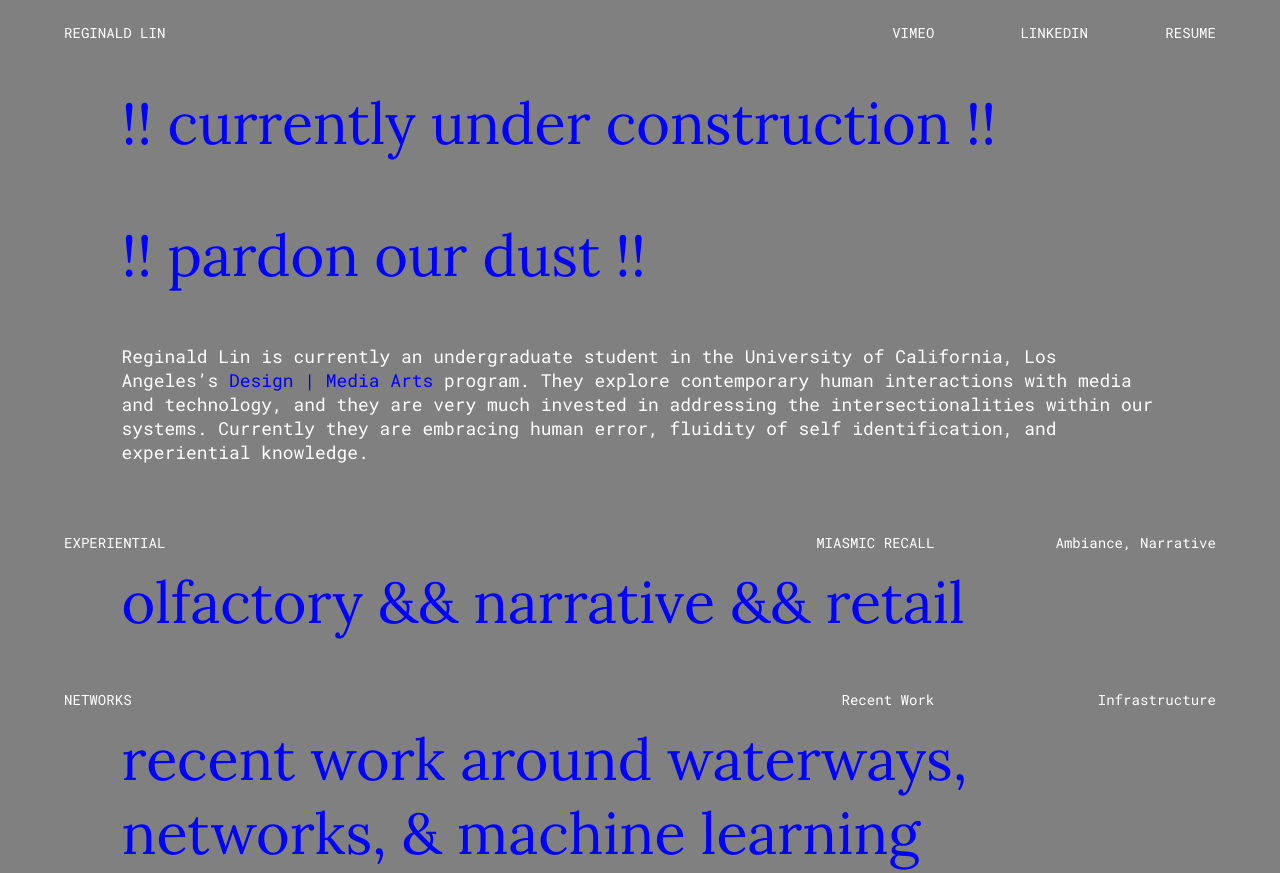
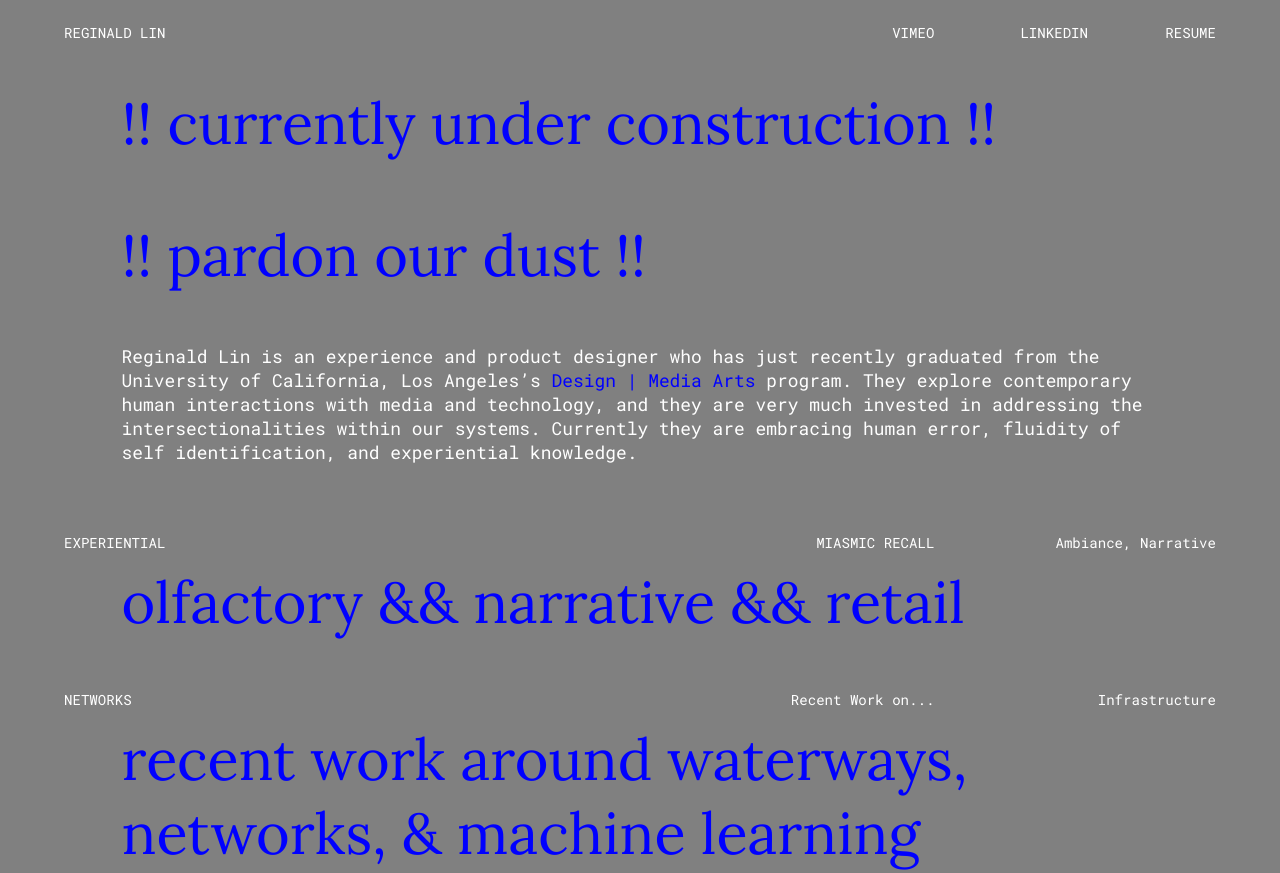
Before and after one commit to reggielin/reggielin.github.io, a plain HTML site: page index.html in a window 1280 px wide. Shown: the top 873 px of the page. Drawn offline with nearby package versions, Linux system fonts and the light colour scheme.

Commit message:
Bio Edit

```diff
--- a/index.html
+++ b/index.html
@@ -37,7 +37,7 @@
 
         <section class= "about-me">
             <p class= "en-text">
-                Reginald Lin is currently an undergraduate student in the University of California, Los Angeles’s
+                Reginald Lin is an experience and product designer who has just recently graduated from the University of California, Los Angeles’s
 
 				<a href="https://dma.ucla.edu">Design | Media Arts</a>
 
@@ -71,7 +71,7 @@
 
 				<section class= "article-title">
             <div id= "article-section">NETWORKS</div>
-            <div id= "article-name">Recent Work</div>
+            <div id= "article-name">Recent Work on...</div>
             <div id= "right-edge">Infrastructure</div>
         </section>
 				<section class= "article">
```
